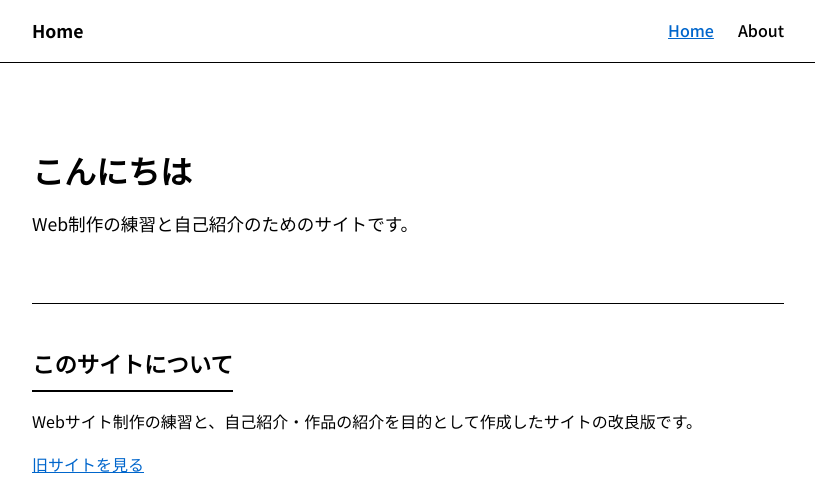
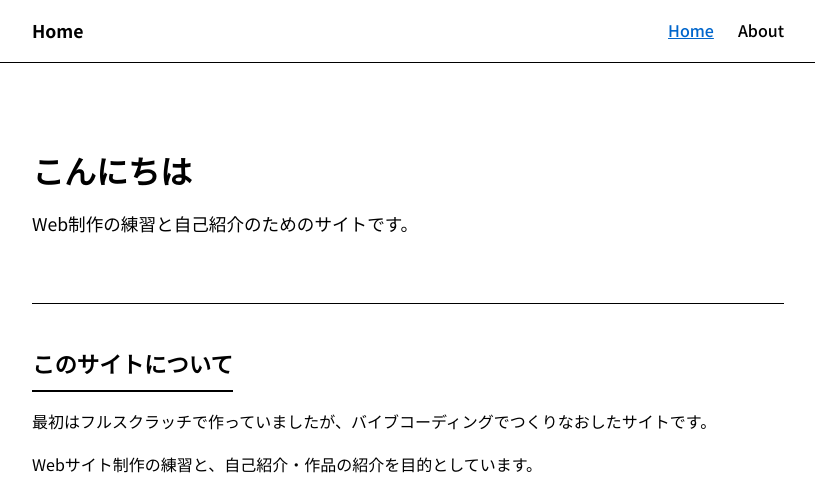
Before and after one commit to makeinu7031/webmake-v2, a plain HTML site: page index.html in a window 1280 px wide. Shown: the top 492 px of the page, without its empty margins (232-1047 px from the left). Drawn offline with Linux system fonts and the light colour scheme.

Commit message:
Update about-site text: originally full scratch, rebuilt with vibe coding

```diff
--- a/index.html
+++ b/index.html
@@ -31,7 +31,8 @@
 
     <section class="about-site">
       <h2>このサイトについて</h2>
-      <p>Webサイト制作の練習と、自己紹介・作品の紹介を目的として作成したサイトの改良版です。</p>
+      <p>最初はフルスクラッチで作っていましたが、バイブコーディングでつくりなおしたサイトです。</p>
+      <p>Webサイト制作の練習と、自己紹介・作品の紹介を目的としています。</p>
       <p><a href="https://makeinu7031.github.io/webmake/" target="_blank" rel="noopener noreferrer">旧サイトを見る</a></p>
     </section>
 
```
